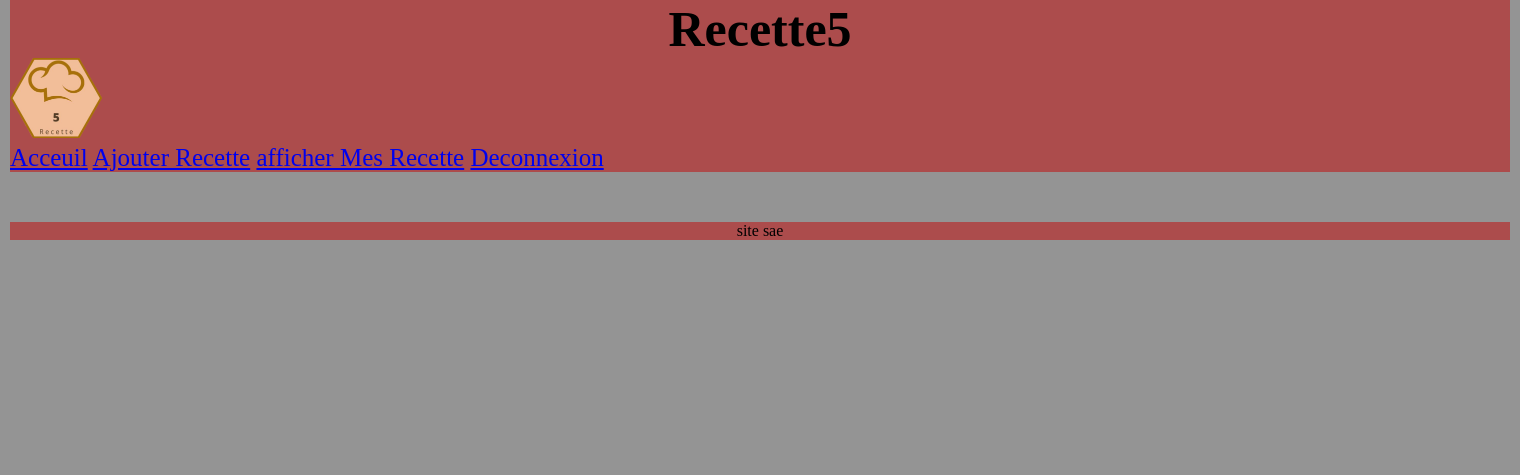
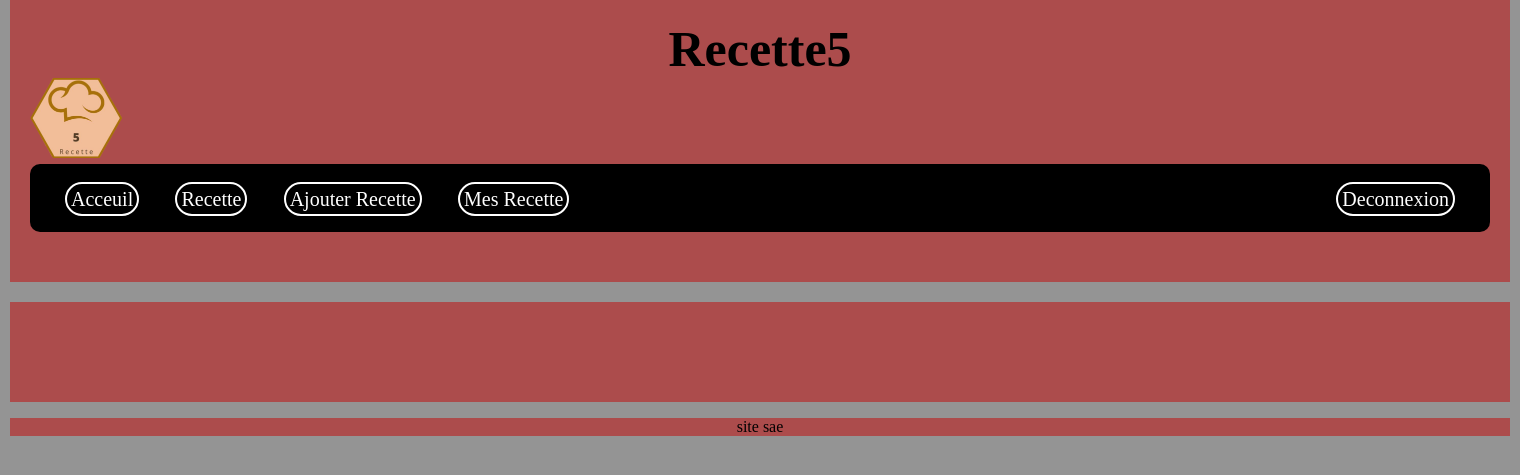
Before and after one commit to DUT-Info-Montreuil/Recette5, a PHP site: page / in a window 1520 px wide. Shown: the top 475 px of the page. Run offline with PHP 8.4, Linux system fonts and the light colour scheme; the visitor is signed in with stand-in values (Sample User, id 1).

Commit message:
Ajout de la barre de navigation

```diff
--- a/projet/composants/menu/vue_menu.php
+++ b/projet/composants/menu/vue_menu.php
@@ -9,23 +9,35 @@ class VueMenu{
     public function menu(){
             if($_SESSION['login'] != null){
 
-            $this->menu= $this->menu."\n". '<a href="index.php?module=connexion&action=bienvenue">Acceuil</a>';
-            $this->menu= $this->menu."\n". '<a href="index.php?module=recette&action=AfficherFormAjoutRecette">Ajouter Recette</a>';
-            $this->menu= $this->menu."\n". '<a href="index.php?module=recette&action=afficherMesRecette"> afficher Mes Recette</a>';
-            $this->menu= $this->menu."\n". '<a href="index.php?module=connexion&action=deconnexion">Deconnexion</a>';
+            $this->menu=
+            '<nav>
+                <div class="nav">
+                    <div id="lien" class="onglets">
+                        <a href="index.php?module=connexion&action=bienvenue">Acceuil</a>
+                        <a href="index.php?module=recherche&action=toute">Recette</a>
+                        <a href="index.php?module=recette&action=AfficherFormAjoutRecette">Ajouter Recette</a>
+                        <a href="index.php?module=recette&action=afficherMesRecette">Mes Recette</a>
+                    </div>
+                    <div id="lien" class="profil">
+                        <a href="index.php?module=connexion&action=deconnexion">Deconnexion</a>
+                    </div>
+                </div>
+            </nav>';
 
 
             }else{
 
              $this->menu=
              '<nav>
-                <div class="onglets">
-                    <a href="index.php?module=connexion&action=bienvenue">Acceuil</a>
-                    <a href="index.php?module=recherche&action=toute">Recette</a>
-                </div>
-                <div class="profil">
-                <a href="index.php?module=connexion&action=AfficherFormulaireConnexion">Se connexion</a>
-                <a href="index.php?module=connexion&action=AfficherFormulaireInscription">S\'inscrire</a>
+                <div class="nav">
+                    <div id="lien" class="onglets">
+                        <a href="index.php?module=connexion&action=bienvenue">Acceuil</a>
+                        <a href="index.php?module=recherche&action=toute">Recette</a>
+                    </div>
+                    <div id="lien" class="profil">
+                        <a href="index.php?module=connexion&action=AfficherFormulaireConnexion">Connexion</a>
+                        <a href="index.php?module=connexion&action=AfficherFormulaireInscription">Inscription</a>
+                    </div>
                 </div>
              </nav>';
 
--- a/projet/css.css
+++ b/projet/css.css
@@ -4,20 +4,24 @@ body{
 	width:1500px;
 	margin : auto;
     background-color:rgb(148, 148, 148);
+
 }
 
 main{
-	margin-top: 50px;
-
+	margin-top: 20px;
 	font-size: 25px;
 	background-color:rgb(172, 76, 76);
+	padding: 50px;
 }
 h1#titre{
 	text-align : center;
 	margin : 0px;
 }
 header{
-	font-size: 25px
+	font-size: 25px;
+	padding: 20px;
+	padding-bottom: 50px;;
+
 }
 
 img#logo{
@@ -95,7 +99,7 @@ form .corps-formulaire .saisie input {
 	margin: 15px;
 	display: inline-block;
 	background-color: rgb(204, 132, 127);
-	border: 1px solid #000000;
+	border: 3px solid #000000;
 	border-radius:15px;
 }
 
@@ -104,6 +108,7 @@ form .corps-formulaire .saisie input {
 	background-color: aqua;
 	border-top-left-radius:15px;
 	border-top-right-radius:15px;
+	border-bottom: 3px solid #000000;
 }
 
 #recette h1{
@@ -118,3 +123,45 @@ form .corps-formulaire .saisie input {
 		font-size: 15px;
 		margin: 0px;
 }
+
+#recette #pho{
+	max-width: 300px;
+	min-width: 300px;
+	min-height: 150px;
+	max-height: 150px;
+	border-top-left-radius:15px;
+	border-top-right-radius:15px;
+
+}
+
+/*---------------MENU---------------------*/
+
+nav .nav{
+	background-color: #000000;
+	border-radius:10px;
+}
+
+
+nav .nav #lien{
+	display: inline-block;
+	padding: 20px;
+}
+
+
+nav .profil {
+	float:right ;
+
+	text-align: center;
+}
+
+nav  a{
+	color : white;
+	font-style: normal;
+	text-decoration: none;
+	font-size: 20px;
+	padding: 4px;
+	border-radius:20px;
+	border: 2px solid #ffffff;
+	margin: 15px;
+
+}
--- a/projet/module/mod_connexion/vue_connexion.php
+++ b/projet/module/mod_connexion/vue_connexion.php
@@ -9,7 +9,7 @@
 
         public function afficher_form_inscription(){
             echo
-            '  </br> </br><form method="post" action="index.php?module=connexion&action=inscription" >
+            '<form method="post" action="index.php?module=connexion&action=inscription" >
             <h1>Inscrivez-vous</h1>
                 <div class="separation"></div>
                 <div class="corps-formulaire">
@@ -38,7 +38,7 @@
                 echo"Vous êtes déjà connecté";
             }else{
                 echo
-                '</br></br><form method="post" action="index.php?module=connexion&action=connexion" >
+                '<form method="post" action="index.php?module=connexion&action=connexion" >
                 <h1>Connectez-vous</h1>
                 <div class="separation"></div>
                 <div class="corps-formulaire">
--- a/projet/module/mod_recherche/cont_recherche.php
+++ b/projet/module/mod_recherche/cont_recherche.php
@@ -21,17 +21,19 @@
 
            case "bienvenue":
               echo 'bienvenue';
-           break;
+             break;
            case "toute":
              $this->afficherRecette();
-           break;
+             break;
         }
         global $affiche;
         $affiche=$this->vue->getAffichage();
     }
 
     public function afficherRecette(){
-        $this->vue->afficherRecette($this->modele->touteRecette());
+      $recette = $this->modele->touteRecette();
+
+      $this->vue->afficherRecette($recette);
     }
 }
 ?>
--- a/projet/module/mod_recherche/modele_recherche.php
+++ b/projet/module/mod_recherche/modele_recherche.php
@@ -13,5 +13,13 @@
             $rows= $sthh->fetchAll();
             return $rows;
         }
+
+        public function trouverPhoto($idR){
+            $bdd=parent::$bdd;
+            $sth = $bdd->prepare('SELECT photo from photo where idRecette = ?');
+            $sth->execute(array($idR));
+            $row = $sth->fetch();
+            return $row;
+        }
     }
 ?>
--- a/projet/module/mod_recherche/vue_recherche.php
+++ b/projet/module/mod_recherche/vue_recherche.php
@@ -14,7 +14,7 @@ class VueRecherche extends VueGenerique{
 
                 '<div id="recette">
                     <div class="photo">
-
+                        <img id=pho alt="photo de la recette" src="image/index.jpeg" >
                     </div>
                     <div class="info">
                         <h1>'.$value['titre'].'</h1>
--- a/projet/template.php
+++ b/projet/template.php
@@ -11,13 +11,8 @@
             <h1 id="titre">Recette5</h1>
             <?php
             $compLogo->affichage();
+            $compMenu->affichage();
             ?>
-
-            <div>
-            <?php
-                $compMenu->affichage();
-            ?>
-            </div>
 		</header>
         <main>
             <?php
```
Also changed, not shown: projet/image/index.jpeg (added).
